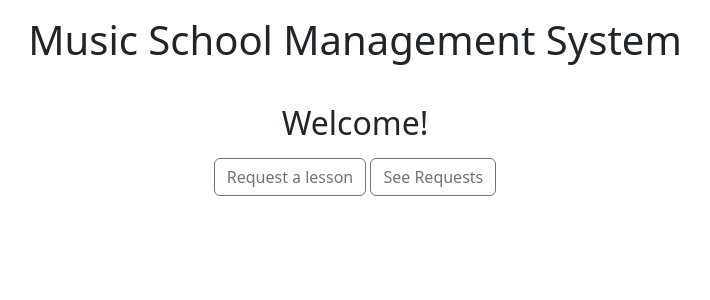
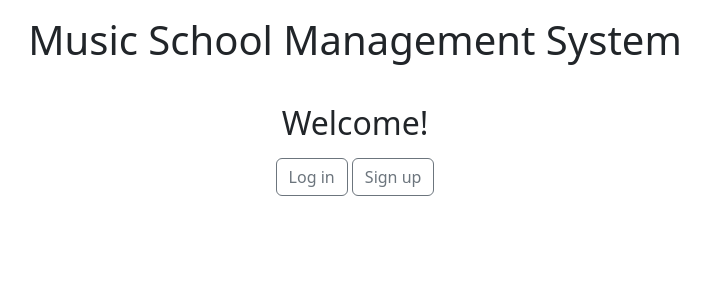
Before and after one commit to charlie-leong/Manatee, a Django app: page / in a window 1280 px wide. Shown: the part 56-356 px from the top of the page, without its empty margins (285-995 px from the left). Run offline with Django 4.2, Linux system fonts and the light colour scheme.

Commit message:
changed home screen buttons

```diff
--- a/lessons/templates/home.html
+++ b/lessons/templates/home.html
@@ -26,8 +26,8 @@ Music School Management System
 
 <div class="container px-4 text-center">
     <div class="col gx-5">
-        <a href="{% url 'request-lessons' %}" class="btn btn-outline-secondary">Request a lesson</a>
-        <a href="{% url 'request-display' %}" class="btn btn-outline-secondary">See Requests</a>
+        <a href="{% url 'log_in' %}" class="btn btn-outline-secondary">Log in</a>
+        <a href="{% url 'sign_up' %}" class="btn btn-outline-secondary">Sign up</a>
     </div>
   </div>
 
```
